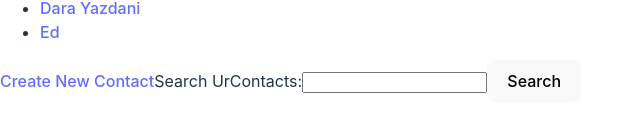
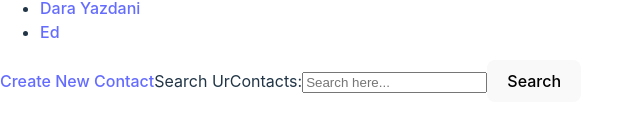
Before and after one commit to dyazdani/contact-list, a React (Vite) app: page /contacts in a window 1280 px wide. Shown: the part 443-574 px from the top of the page, without its empty margins (0-640 px from the left). Built offline with nearby package versions, Linux system fonts and the light colour scheme; data requests are answered from the project's data file.

Commit message:
Controlling input and setting & getting URLSearchParams in ContactList.tsx

```diff
--- a/src/components/ContactList.tsx
+++ b/src/components/ContactList.tsx
@@ -1,5 +1,5 @@
 import { Link, useSearchParams } from "react-router-dom";
-import { useState, useEffect} from "react";
+import { useState, useEffect } from "react";
 import ContactListItem from "./ContactListItem";
 
 type ContactListItemType = {
@@ -23,10 +23,12 @@ type ContactListItemType = {
 }
 
 
-
 const ContactList = () => {
     const [contacts, setContacts] = useState([]);
+    const [searchInput, setSearchInput] = useState("");
     const [searchParams, setSearchParams] = useSearchParams();
+
+    const query = searchParams.get('query');
 
     const fetchContacts = async () => {
         const response = await fetch('http://localhost:3000/contacts');
@@ -49,9 +51,24 @@ const ContactList = () => {
                 })}
             </ul>
             <Link to="/create">Create New Contact</Link>
-            <label htmlFor="contacts-search">Search UrContacts:</label>
-            <input type="search" id="contacts-search" name="query" />
-            <button type="button">Search</button>
+                <label htmlFor="contacts-search">Search UrContacts:</label>
+                <input
+                    type="search"
+                    id="contacts-search"
+                    name="query"
+                    placeholder="Search here..."
+                    value={searchInput}
+                    onChange={(e) => {
+                        setSearchInput(e.target.value);
+                        console.log(searchInput);
+                    }}
+                />
+                <button
+                    type="button"
+                    onClick={() => {
+                        searchInput && setSearchParams({query: searchInput});
+                        console.log("Your search params are:", searchParams.get('query'));
+                    }}>Search</button>
         </>
     ) : (
             <>
```
